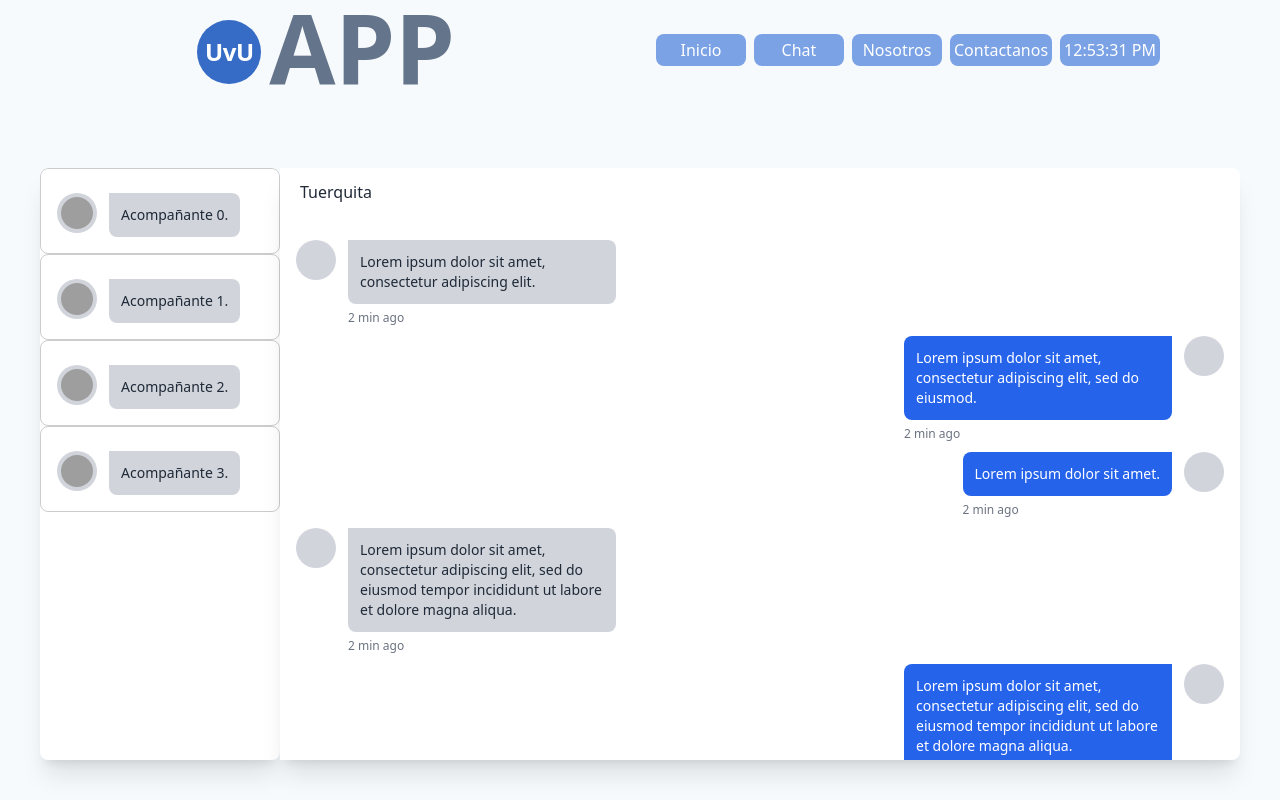
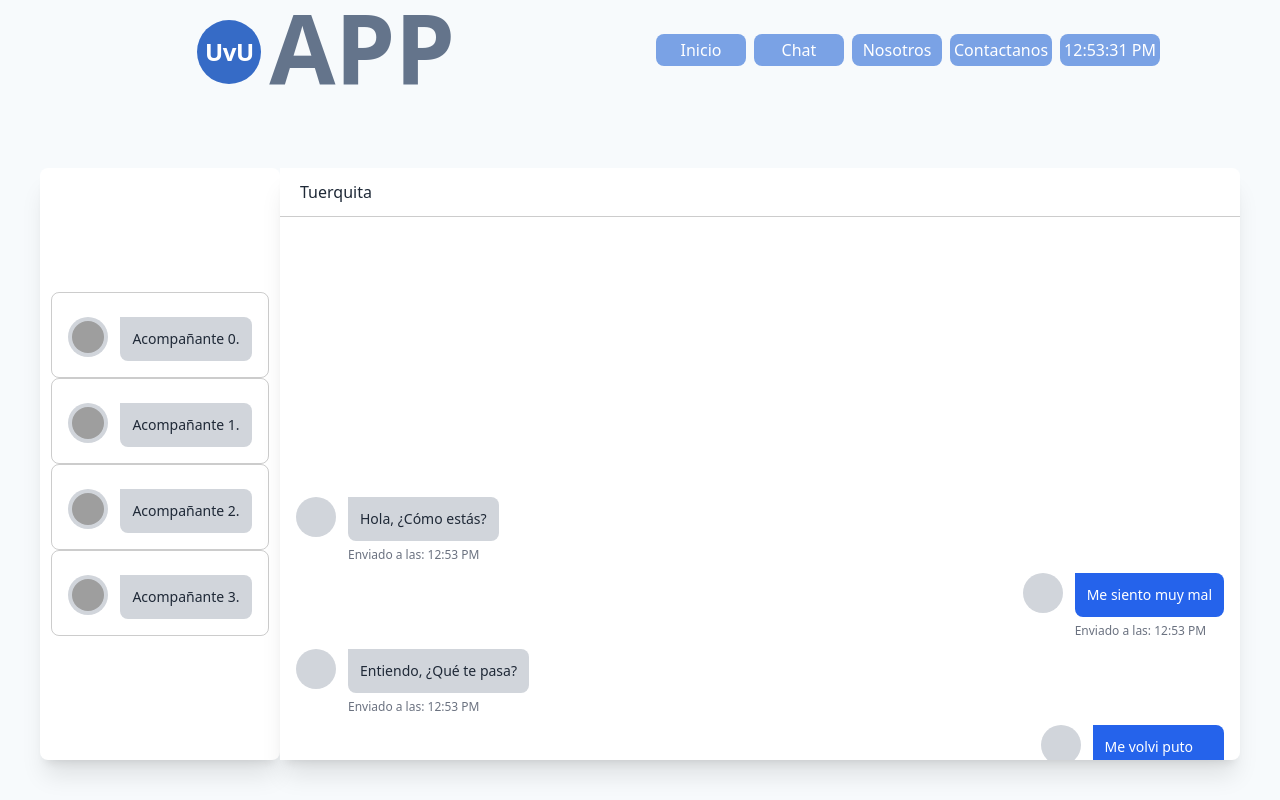
Before and after one commit to slayfer-dev/UvU-App, a Next.js app: page /chat in a window 1280 px wide. Both pictures are taken after a click on the button "Tuerquita". Built offline with nearby package versions, Linux system fonts and the light colour scheme; grey boxes are pictures that could not be loaded.

Commit message:
Ajustando data

```diff
--- a/src/components/Navbar/index.tsx
+++ b/src/components/Navbar/index.tsx
@@ -44,7 +44,7 @@ export default function Navbar({ children }: { children: React.ReactNode }) {
             </div>
           </div>
         </div>
-        <main role={"main"} className={`mt-0 md:mt-6 max-h-[calc(100vh-8rem)]`}>
+        <main role={"main"} className={`mt-0 md:mt-6 min-h-[calc(100vh-8rem)]`}>
           {children}
         </main>
       </section>
--- a/src/pages/chat/index.tsx
+++ b/src/pages/chat/index.tsx
@@ -3,17 +3,41 @@ import HomeIllustration from "@/assets/illustrations/home-art.svg";
 import Image from "next/image";
 import Link from "next/link";
 
+const data = [
+  {
+    isUser: false,
+    message: "Hola, ¿Cómo estás?",
+    time: new Date(),
+  },
+  {
+    isUser: true,
+    message: "Me siento muy mal",
+    time: new Date(),
+  },
+  {
+    isUser: false,
+    message: "Entiendo, ¿Qué te pasa?",
+    time: new Date(),
+  },
+  {
+    isUser: true,
+    message: "Me volvi puto",
+    time: new Date(),
+  },
+];
+
 export default function Chat() {
   const [toggle, setToggle] = useState<Boolean>(false);
+
   return (
-    <div className="p-10 h-full flex">
+    <div className="p-10 h-full flex m-auto items-center justify-center">
       <div
-        className={`flex flex-col w-full md:w-1/2 lg:w-1/4 bg-white shadow-xl rounded-l-lg overflow-y-auto h-full relative ${
+        className={`flex flex-col w-full md:w-1/2 lg:w-1/4 bg-white shadow-xl rounded-l-lg overflow-y-auto h-full items-center justify-center relative ${
           toggle ? "rounded-r-lg" : "hidden"
         }`}
       >
         {toggle && (
-          <div className="p-5 block md:hidden">
+          <div className="p-5 block md:hidden border-b border-black/20">
             <button onClick={() => setToggle((prev) => !prev)}>
               Volver al chat
             </button>
@@ -46,170 +70,40 @@ export default function Chat() {
           toggle ? "hidden md:block" : "rounded-l-lg"
         }`}
       >
-        <div className="px-5 py-3">
+        <div className="px-5 py-3 border-b border-black/20">
           <button className="" onClick={() => setToggle((prev) => !prev)}>
             Tuerquita
           </button>
         </div>
-        <div className={`flex flex-col h-full p-4 overflow-auto`}>
-          <div className={`flex w-full mt-2 space-x-3 max-w-xs`}>
+        <div className={`flex flex-col h-full p-4 overflow-auto justify-end`}>
+          {data.map((item, i) => (
+            <div
+              className={`flex w-full mt-2 space-x-3 max-w-xs ${
+                item.isUser ? " ml-auto justify-end" : ""
+              }`}
+            >
               <div
                 className={`flex-shrink-0 h-10 w-10 rounded-full bg-gray-300`}
               ></div>
               <div>
-              <div className={`bg-gray-300 p-3 rounded-r-lg rounded-bl-lg`}>
-                <p className={`text-sm`}>
-                  Lorem ipsum dolor sit amet, consectetur adipiscing elit.
-                </p>
+                <div
+                  className={`${
+                    item.isUser ? "bg-blue-600 text-white" : "bg-gray-300"
+                  } p-3 rounded-r-lg rounded-bl-lg`}
+                >
+                  <p className={`text-sm`}>{item.message}</p>
                 </div>
                 <span className={`text-xs text-gray-500 leading-none`}>
-                2 min ago
+                  {"Enviado a las: "}
+                  {item.time.toLocaleTimeString("en-Es", {
+                    hour: "2-digit",
+                    minute: "2-digit",
+                    hour12: true,
+                  })}
                 </span>
               </div>
             </div>
-          <div
-            className={`flex w-full mt-2 space-x-3 max-w-xs ml-auto justify-end`}
-          >
-            <div>
-              <div
-                className={`bg-blue-600 text-white p-3 rounded-l-lg rounded-br-lg`}
-              >
-                <p className={`text-sm`}>
-                  Lorem ipsum dolor sit amet, consectetur adipiscing elit, sed
-                  do eiusmod.
-                </p>
-              </div>
-              <span className={`text-xs text-gray-500 leading-none`}>
-                2 min ago
-              </span>
-            </div>
-            <div
-              className={`flex-shrink-0 h-10 w-10 rounded-full bg-gray-300`}
-            ></div>
-          </div>
-          <div
-            className={`flex w-full mt-2 space-x-3 max-w-xs ml-auto justify-end`}
-          >
-            <div>
-              <div
-                className={`bg-blue-600 text-white p-3 rounded-l-lg rounded-br-lg`}
-              >
-                <p className={`text-sm`}>Lorem ipsum dolor sit amet.</p>
-              </div>
-              <span className={`text-xs text-gray-500 leading-none`}>
-                2 min ago
-              </span>
-            </div>
-            <div
-              className={`flex-shrink-0 h-10 w-10 rounded-full bg-gray-300`}
-            ></div>
-          </div>
-          <div className={`flex w-full mt-2 space-x-3 max-w-xs`}>
-            <div
-              className={`flex-shrink-0 h-10 w-10 rounded-full bg-gray-300`}
-            ></div>
-            <div>
-              <div className={`bg-gray-300 p-3 rounded-r-lg rounded-bl-lg`}>
-                <p className={`text-sm`}>
-                  Lorem ipsum dolor sit amet, consectetur adipiscing elit, sed
-                  do eiusmod tempor incididunt ut labore et dolore magna aliqua.{" "}
-                </p>
-              </div>
-              <span className={`text-xs text-gray-500 leading-none`}>
-                2 min ago
-              </span>
-            </div>
-          </div>
-          <div
-            className={`flex w-full mt-2 space-x-3 max-w-xs ml-auto justify-end`}
-          >
-            <div>
-              <div
-                className={`bg-blue-600 text-white p-3 rounded-l-lg rounded-br-lg`}
-              >
-                <p className={`text-sm`}>
-                  Lorem ipsum dolor sit amet, consectetur adipiscing elit, sed
-                  do eiusmod tempor incididunt ut labore et dolore magna aliqua.{" "}
-                </p>
-              </div>
-              <span className={`text-xs text-gray-500 leading-none`}>
-                2 min ago
-              </span>
-            </div>
-            <div
-              className={`flex-shrink-0 h-10 w-10 rounded-full bg-gray-300`}
-            ></div>
-          </div>
-          <div
-            className={`flex w-full mt-2 space-x-3 max-w-xs ml-auto justify-end`}
-          >
-            <div>
-              <div
-                className={`bg-blue-600 text-white p-3 rounded-l-lg rounded-br-lg`}
-              >
-                <p className={`text-sm`}>
-                  Lorem ipsum dolor sit amet, consectetur adipiscing elit, sed
-                  do eiusmod tempor incididunt.
-                </p>
-              </div>
-              <span className={`text-xs text-gray-500 leading-none`}>
-                2 min ago
-              </span>
-            </div>
-            <div
-              className={`flex-shrink-0 h-10 w-10 rounded-full bg-gray-300`}
-            ></div>
-          </div>
-          <div
-            className={`flex w-full mt-2 space-x-3 max-w-xs ml-auto justify-end`}
-          >
-            <div>
-              <div
-                className={`bg-blue-600 text-white p-3 rounded-l-lg rounded-br-lg`}
-              >
-                <p className={`text-sm`}>Lorem ipsum dolor sit amet.</p>
-              </div>
-              <span className={`text-xs text-gray-500 leading-none`}>
-                2 min ago
-              </span>
-            </div>
-            <div
-              className={`flex-shrink-0 h-10 w-10 rounded-full bg-gray-300`}
-            ></div>
-          </div>
-          <div className={`flex w-full mt-2 space-x-3 max-w-xs`}>
-            <div
-              className={`flex-shrink-0 h-10 w-10 rounded-full bg-gray-300`}
-            ></div>
-            <div>
-              <div className={`bg-gray-300 p-3 rounded-r-lg rounded-bl-lg`}>
-                <p className={`text-sm`}>
-                  Lorem ipsum dolor sit amet, consectetur adipiscing elit, sed
-                  do eiusmod tempor incididunt ut labore et dolore magna aliqua.{" "}
-                </p>
-              </div>
-              <span className={`text-xs text-gray-500 leading-none`}>
-                2 min ago
-              </span>
-            </div>
-          </div>
-          <div
-            className={`flex w-full mt-2 space-x-3 max-w-xs ml-auto justify-end`}
-          >
-            <div>
-              <div
-                className={`bg-blue-600 text-white p-3 rounded-l-lg rounded-br-lg`}
-              >
-                <p className={`text-sm`}>Lorem ipsum dolor sit.</p>
-              </div>
-              <span className={`text-xs text-gray-500 leading-none`}>
-                2 min ago
-              </span>
-            </div>
-            <div
-              className={`flex-shrink-0 h-10 w-10 rounded-full bg-gray-300`}
-            ></div>
-          </div>
+          ))}
         </div>
 
         <div className={`bg-gray-300 p-4`}>
```
Lines whose indentation alone changed are shown as unchanged.
